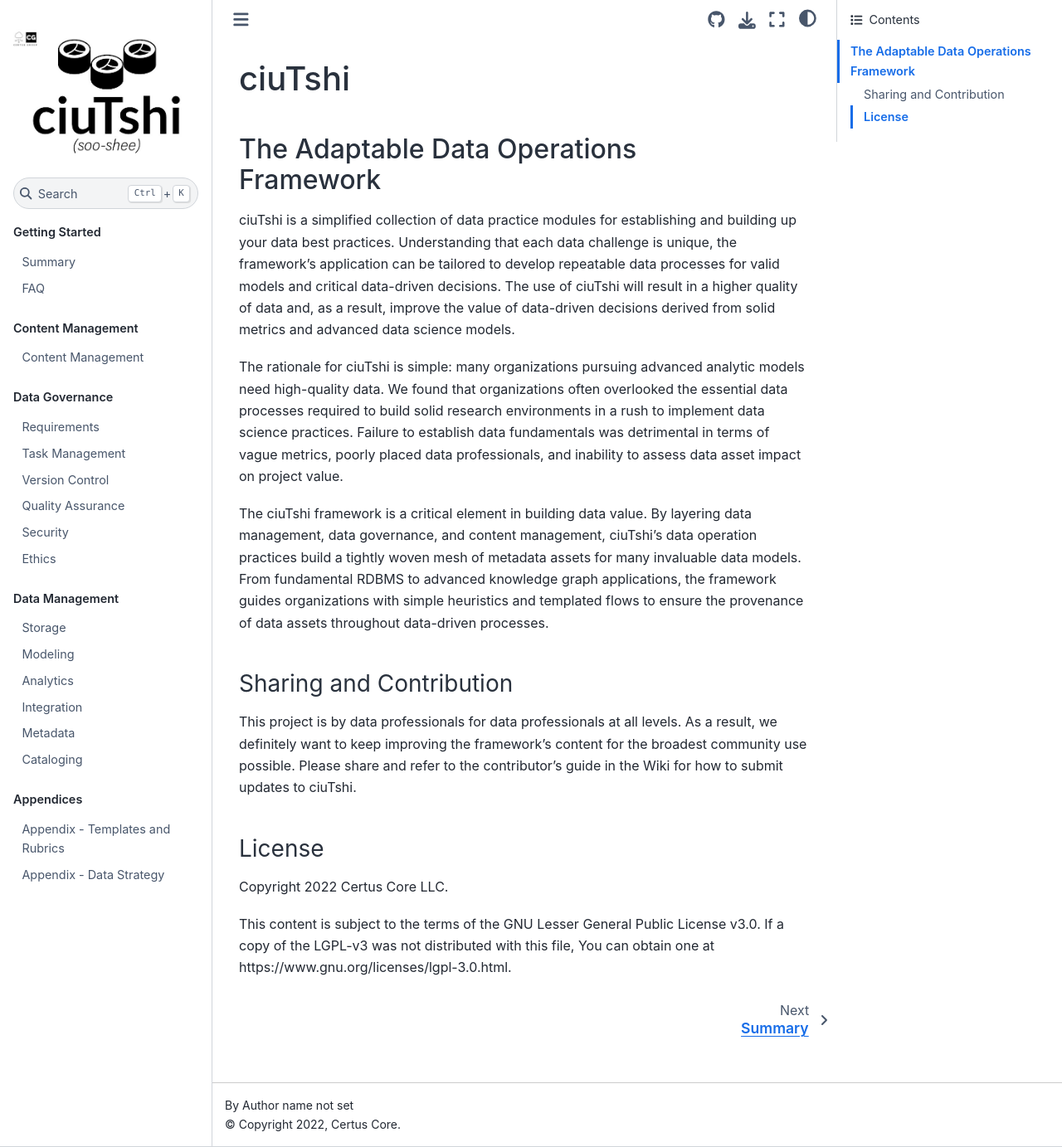
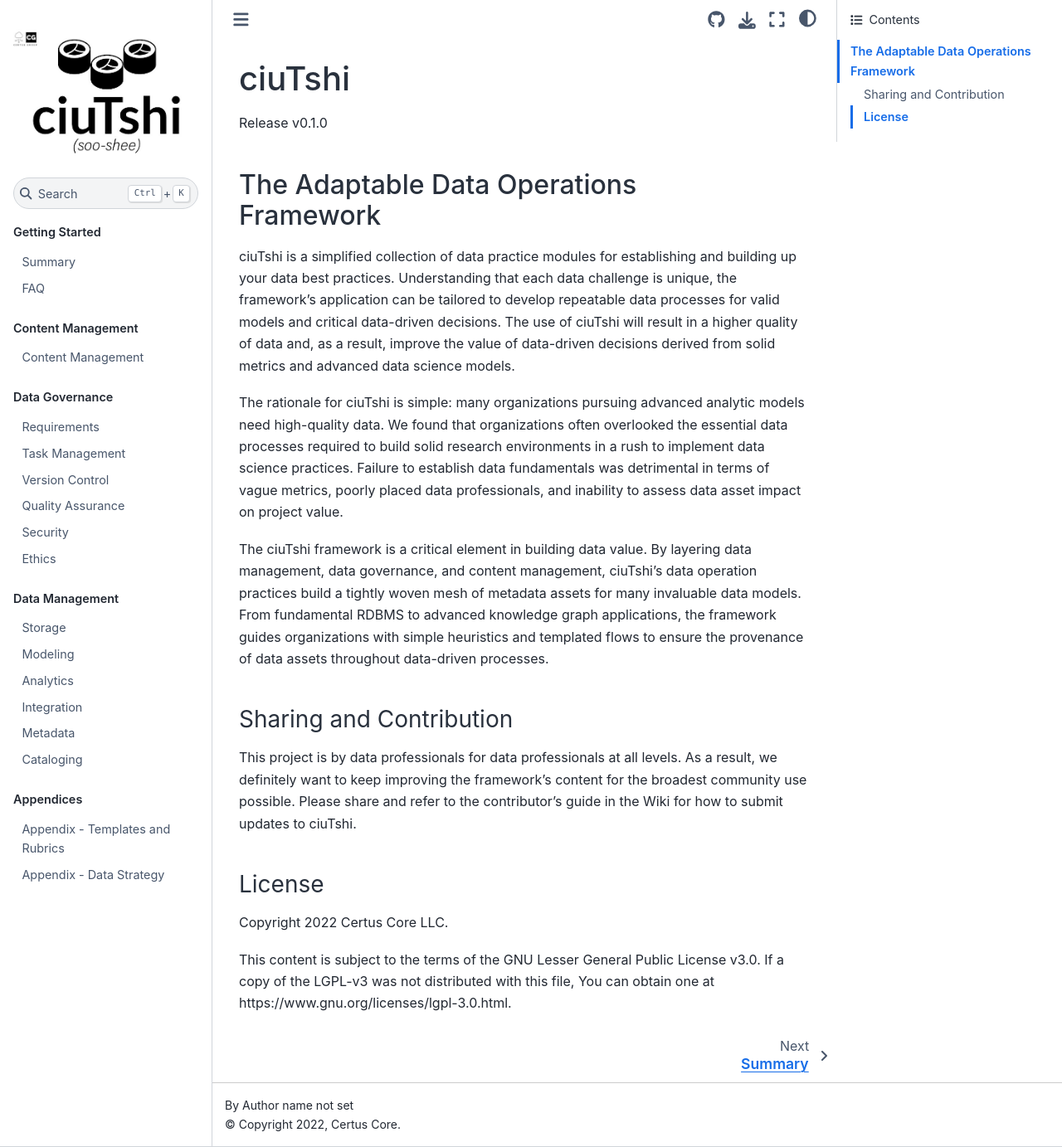
Before and after one commit to CertusGroup/ciutshi, a Sphinx documentation site: the page built from docs/source/index.md, in a window 1280 px wide and 1383 px high. Shown: the whole window at 83% size. Built offline with Sphinx 7.4.7 and the Sphinx Book theme 1.1.4, drawn with Linux system fonts in a browser that asks for light colours.

Commit message:
index - added version

```diff
--- a/docs/source/index.md
+++ b/docs/source/index.md
@@ -1,4 +1,6 @@
 # ciuTshi
+
+Release v0.1.0
 
 ## The Adaptable Data Operations Framework
 
```
